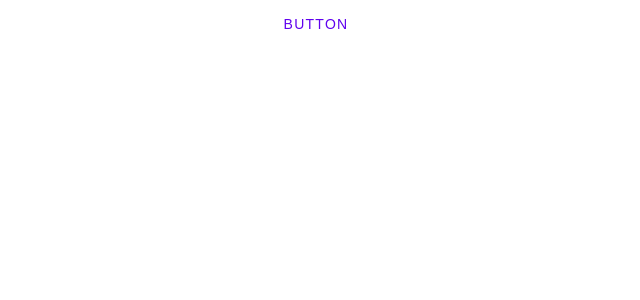
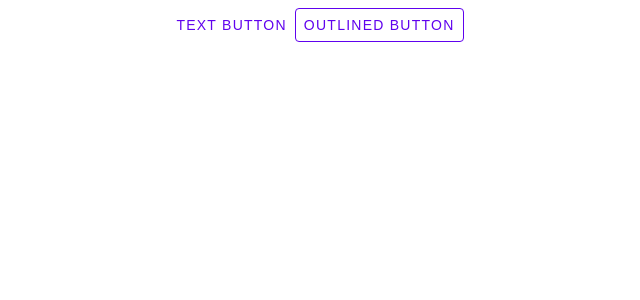
Before and after one commit to luohuidong/unify-ui, a Vue app: page / in a window 1280 px wide. Shown: the top 300 px of the page, without its empty margins (324-964 px from the left). Built offline with nearby package versions, Linux system fonts and the light colour scheme.

Commit message:
feat: 新增 outlined button

```diff
--- a/src/App.vue
+++ b/src/App.vue
@@ -7,7 +7,8 @@ function handleClick(event: MouseEvent) {
 </script>
 
 <template>
-  <Button @click="handleClick">button</Button>
+  <Button @click="handleClick">text button</Button>
+  <Button type="outlined">outlined button</Button>
 </template>
 
 <style>
--- a/src/components/Button/index.module.scss
+++ b/src/components/Button/index.module.scss
@@ -19,20 +19,23 @@
   &:hover {
     background-color: map.get(color.$primary, "50");
   }
+
+  &.outlined {
+    border: 1px solid map.get(color.$primary, "500");
+  }
 }
 
-.ripple {
+button:active .ripple {
   box-sizing: border-box;
   position: absolute;
   transform: translate(-50%, -50%);
-  background: map.get(color.$primary, "200");
+  background: map.get(color.$primary, "100");
   border-radius: 50%;
   pointer-events: none;
-  opacity: 0.5;
-  animation: animate 200ms linear forwards;
+  animation: ripple-animate 200ms linear forwards;
 }
 
-@keyframes animate {
+@keyframes ripple-animate {
   0% {
     width: 0px;
     padding-bottom: 0;
--- a/src/components/Button/index.tsx
+++ b/src/components/Button/index.tsx
@@ -1,32 +1,36 @@
-import { defineComponent, ref } from "vue";
+import { defineComponent, PropType, ref } from "vue";
 
 import styles from "./index.module.scss";
 
 export default defineComponent({
   name: "Button",
+  props: {
+    type: {
+      type: String as PropType<"text" | "outlined">,
+      default: "text",
+    },
+  },
   emits: ["click"],
-  setup(props, { slots, emit }) {
+  setup(props, { slots, emit, attrs }) {
+    const button = ref<HTMLButtonElement>();
     let ripples: HTMLDivElement[] = [];
 
     function handleCreateRipples(e: MouseEvent) {
-      if (!e.target) {
-        return;
-      }
-
-      const target = e.target as HTMLButtonElement;
       const x = e.offsetX;
       const y = e.offsetY;
 
-      const ripple = document.createElement("div");
-      ripple.style.left = x + "px";
-      ripple.style.top = y + "px";
-      ripple.className = styles.ripple;
-      target.appendChild(ripple);
+      if (button.value) {
+        const ripple = document.createElement("div");
+        ripple.style.left = x + "px";
+        ripple.style.top = y + "px";
+        ripple.className = styles.ripple;
+        button.value.appendChild(ripple);
 
-      ripples.push(ripple);
+        ripples.push(ripple);
+      }
     }
 
-    function handleMouseUp(e: MouseEvent) {
+    function handleMouseUp() {
       const tmp = ripples;
       ripples = [];
 
@@ -40,9 +44,14 @@ export default defineComponent({
     function handleClick(e: MouseEvent) {
       emit("click", e);
     }
+
     return () => (
       <button
-        class={styles.button}
+        ref={button}
+        class={[
+          styles.button,
+          { [styles.outlined]: props.type === "outlined" },
+        ]}
         onClick={handleClick}
         onMousedown={handleCreateRipples}
         onMouseup={handleMouseUp}
```
